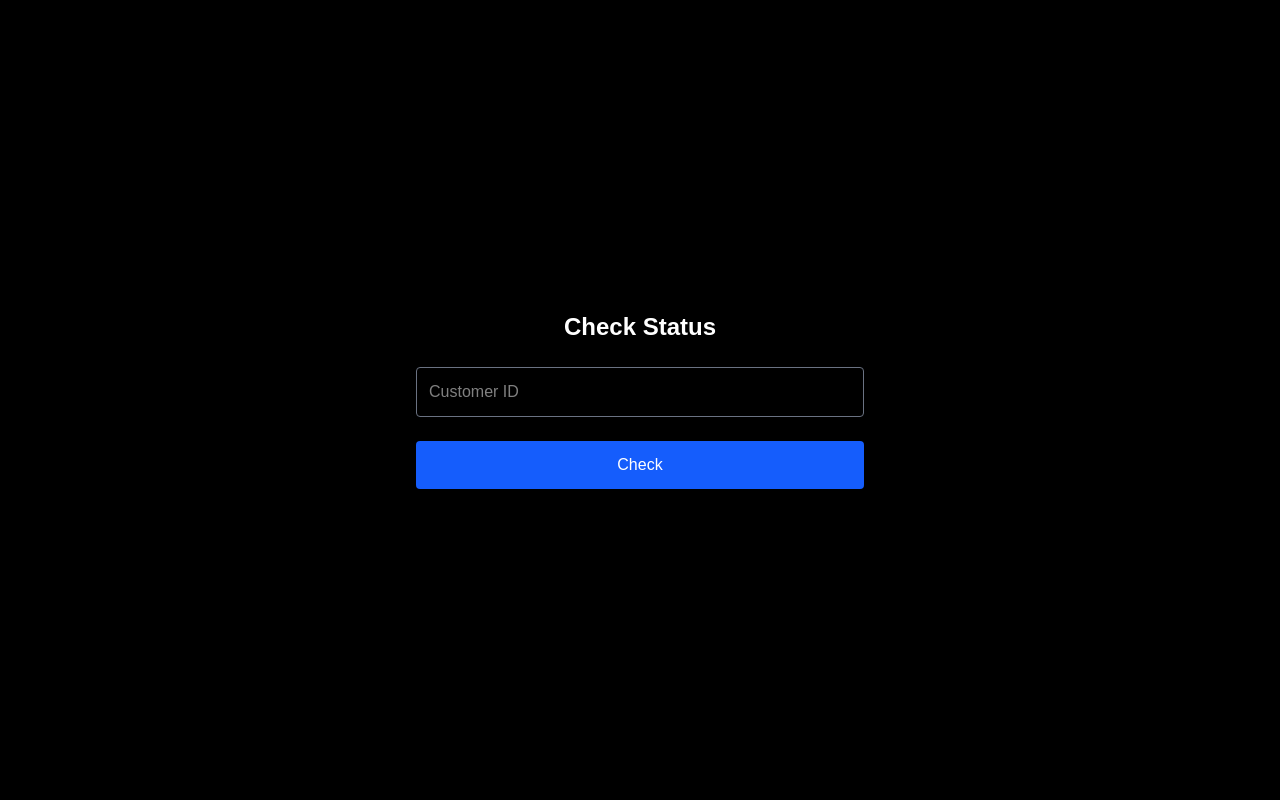
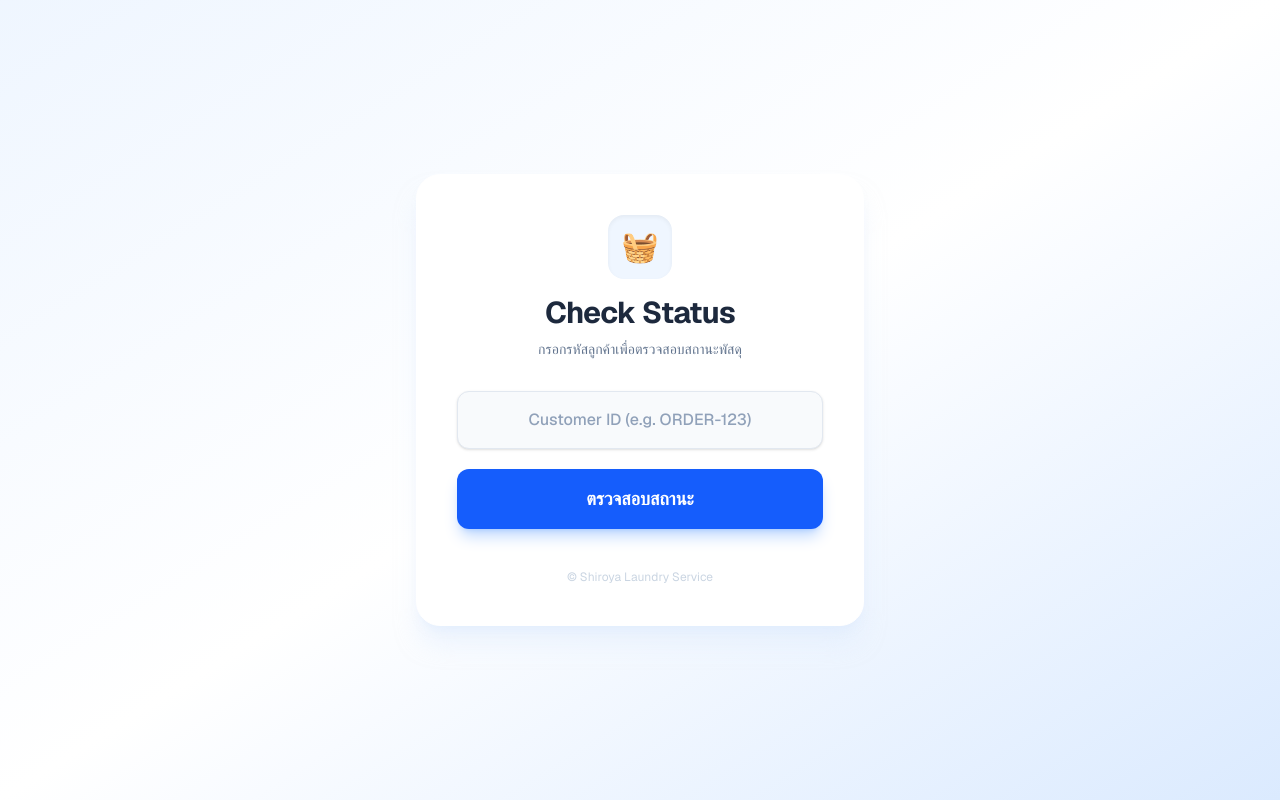
Before and after one commit to Mix-matath/shiroya_status, a Next.js app: page / in a window 1280 px wide. Built offline with nearby package versions, Linux system fonts and the light colour scheme.

Commit message:
change UI app/page.tsx

```diff
--- a/app/page.tsx
+++ b/app/page.tsx
@@ -1,4 +1,129 @@
 "use client";
+
+import { useState } from "react";
+
+export default function HomePage() {
+  const [customerId, setCustomerId] = useState("");
+  const [status, setStatus] = useState<string | null>(null);
+  const [error, setError] = useState("");
+  const [loading, setLoading] = useState(false); // เพิ่ม state loading เพื่อ UX ที่ดีขึ้น
+
+  const checkStatus = async (e: React.FormEvent) => {
+    e.preventDefault(); // ป้องกันการ refresh หน้าเมื่อกด enter
+    setError("");
+    setStatus(null);
+
+    if (!customerId.trim()) {
+      setError("กรุณากรอก Customer ID");
+      return;
+    }
+
+    setLoading(true);
+
+    try {
+      const res = await fetch("/api/status", {
+        method: "POST",
+        headers: { "Content-Type": "application/json" },
+        body: JSON.stringify({ customerId }),
+        cache: "no-store",
+      });
+
+      if (!res.ok) {
+        setError("ไม่พบข้อมูลลูกค้า หรือ รหัสไม่ถูกต้อง");
+        return;
+      }
+
+      const data = await res.json();
+      setStatus(data.status);
+    } catch (err) {
+      setError("เกิดข้อผิดพลาดในการเชื่อมต่อ");
+    } finally {
+      setLoading(false);
+    }
+  };
+
+  return (
+    <div className="min-h-screen bg-gradient-to-br from-blue-50 via-white to-blue-100 flex items-center justify-center p-4 font-sans">
+      <div className="w-full max-w-md bg-white rounded-3xl shadow-xl shadow-blue-100/50 border border-white p-8 md:p-10 transition-all hover:shadow-2xl hover:shadow-blue-200/50">
+
+        {/* Header Section */}
+        <div className="text-center space-y-2 mb-8">
+          <div className="bg-blue-50 w-16 h-16 rounded-2xl flex items-center justify-center mx-auto mb-4 text-blue-600 text-3xl shadow-inner">
+            🧺
+          </div>
+          <h1 className="text-3xl font-bold text-slate-800 tracking-tight">
+            Check Status
+          </h1>
+          <p className="text-slate-500 text-sm">
+            กรอกรหัสลูกค้าเพื่อตรวจสอบสถานะพัสดุ
+          </p>
+        </div>
+
+        {/* Form Section */}
+        <form onSubmit={checkStatus} className="space-y-5">
+          <div className="relative group">
+            <input
+              value={customerId}
+              onChange={(e) => setCustomerId(e.target.value)}
+              placeholder="Customer ID (e.g. ORDER-123)"
+              className="w-full px-5 py-4 bg-slate-50 border border-slate-200 rounded-xl text-slate-700 placeholder:text-slate-400 focus:outline-none focus:ring-2 focus:ring-blue-500/20 focus:border-blue-500 transition-all font-medium text-center shadow-sm group-hover:bg-white"
+            />
+          </div>
+
+          <button
+            type="submit"
+            disabled={loading}
+            className="w-full bg-blue-600 hover:bg-blue-700 disabled:bg-blue-300 text-white py-4 rounded-xl font-semibold text-lg shadow-lg shadow-blue-500/30 transition-all transform hover:-translate-y-0.5 active:scale-95 flex items-center justify-center gap-2"
+          >
+            {loading ? (
+              <span className="animate-pulse">กำลังตรวจสอบ...</span>
+            ) : (
+              <>
+                <span>ตรวจสอบสถานะ</span>
+              </>
+            )}
+          </button>
+        </form>
+
+        {/* Result Section */}
+        <div className="mt-8 space-y-4">
+          {/* กรณีเจอสถานะ */}
+          {status && (
+            <div className="animate-in fade-in slide-in-from-bottom-4 duration-500">
+              <div className="bg-green-50 border border-green-100 rounded-2xl p-6 text-center shadow-sm">
+                <p className="text-green-600 text-sm font-medium mb-1 uppercase tracking-wide">
+                  สถานะปัจจุบัน
+                </p>
+                <div className="text-2xl font-bold text-green-700">
+                  {status}
+                </div>
+              </div>
+            </div>
+          )}
+
+          {/* กรณี Error */}
+          {error && (
+            <div className="animate-in fade-in slide-in-from-bottom-2">
+              <div className="bg-red-50 border border-red-100 rounded-xl p-4 text-center">
+                <p className="text-red-500 text-sm font-medium flex items-center justify-center gap-2">
+                  ⚠️ {error}
+                </p>
+              </div>
+            </div>
+          )}
+        </div>
+
+        {/* Footer */}
+        <div className="mt-10 text-center">
+          <p className="text-xs text-slate-300">
+            © Shiroya Laundry Service
+          </p>
+        </div>
+      </div>
+    </div>
+  );
+}
+/*"use client";
 
 import { useState } from "react";
 
@@ -54,7 +179,7 @@ export default function HomePage() {
           Check
         </button>
 
-        {/* ✅ แสดงเฉพาะสถานะปัจจุบัน */}
+        {/* ✅ แสดงเฉพาะสถานะปัจจุบัน *n/}
         {status && (
           <div className="mt-8">
             <p className="text-white mb-2">
@@ -73,4 +198,4 @@ export default function HomePage() {
       </div>
     </div>
   );
-}
+}*/
```
